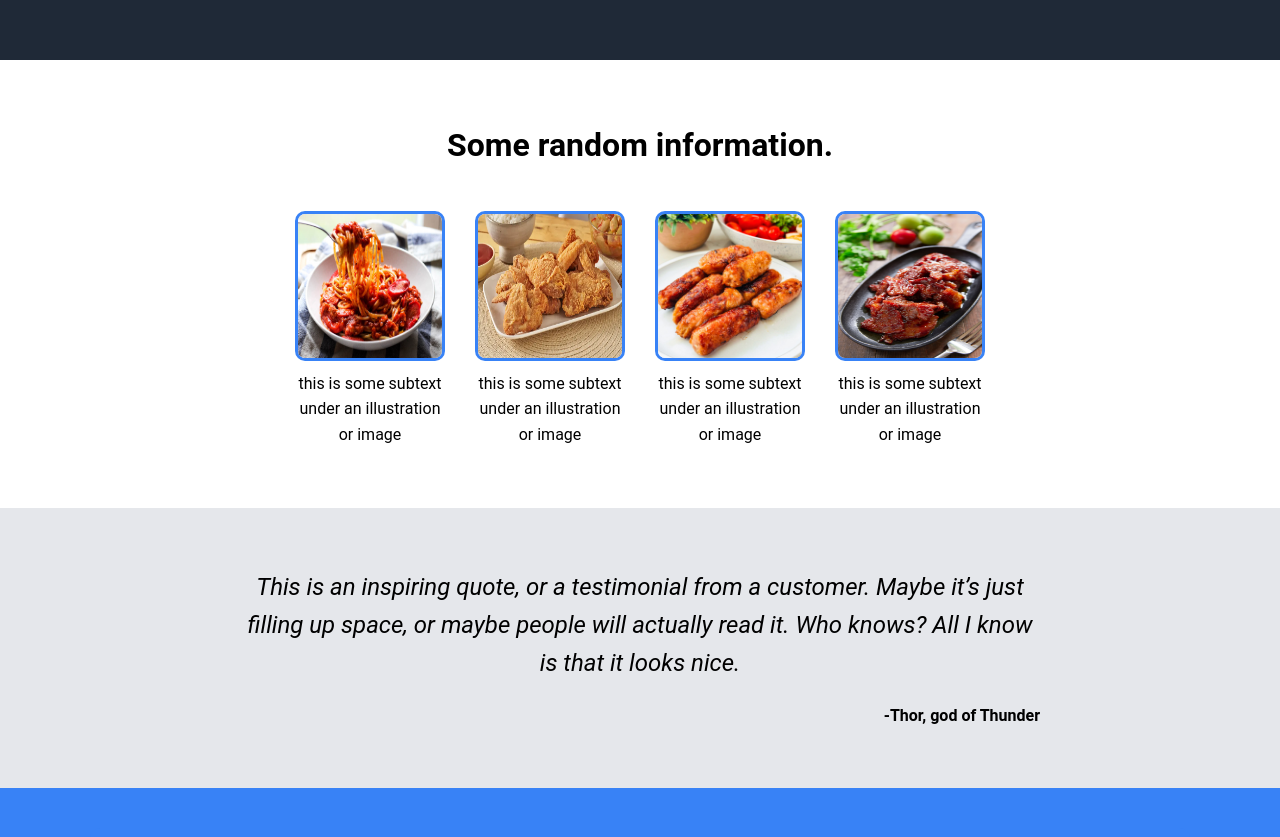
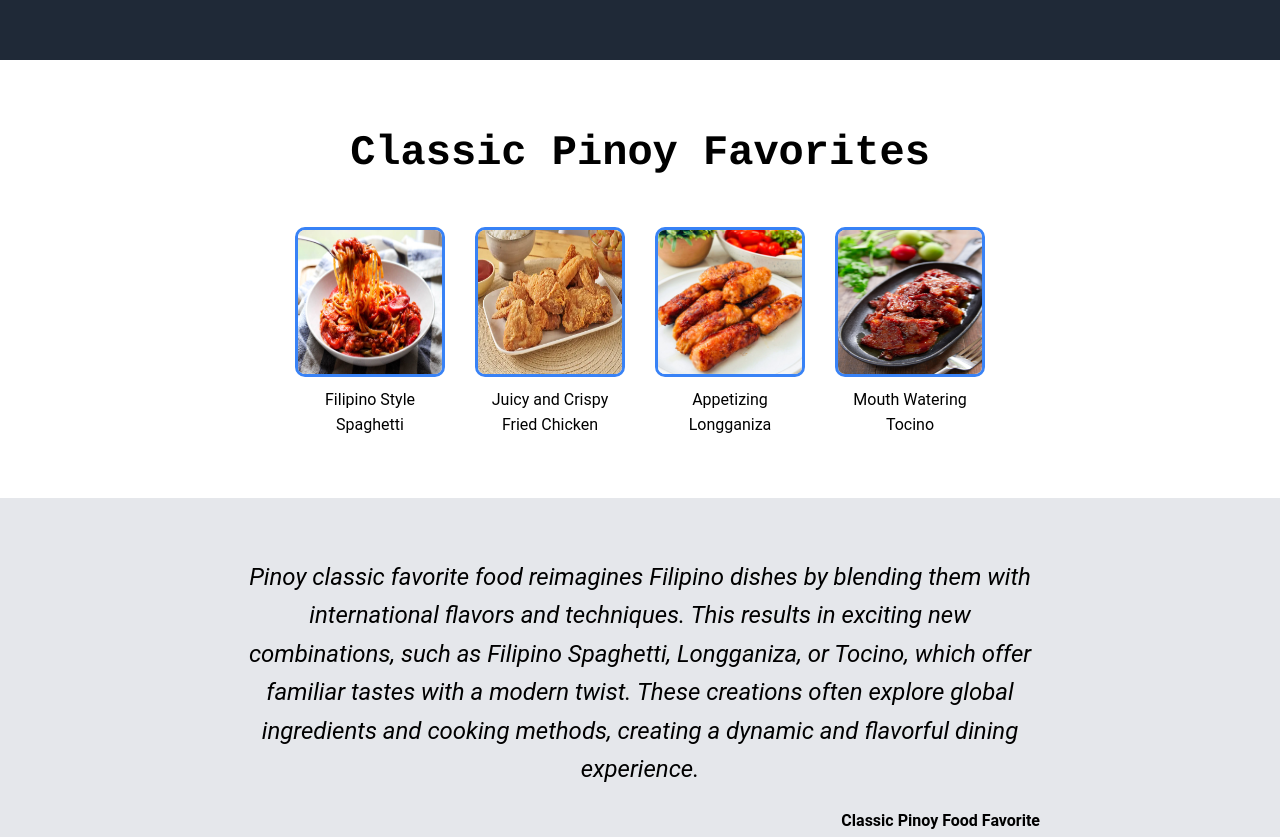
Before and after one commit to yajia92/landing-page, a plain HTML site: page index.html in a window 1280 px wide. Shown: the part 540-1377 px from the top of the page. Drawn offline with Linux system fonts and the light colour scheme.

Commit message:
Quotation Edit

```diff
--- a/index.html
+++ b/index.html
@@ -36,39 +36,39 @@
     </section>
 
     <section class="info-section">
-       <h1>Some random information.</h1>
+       <h1>Classic Pinoy Favorites</h1>
        <div class="info-boxes">
             <div class="box">
                 <div class="img-placeholder">
                      <img src="/images/Pinoy-Spag.jpg" >
                 </div>
-                <p>this is some subtext under an illustration or image</p>
+                <p>Filipino Style Spaghetti</p>
             </div>
             <div class="box">
                 <div class="img-placeholder">
                      <img src="/images/FriedChicken.jpg" >
                 </div>
-                <p>this is some subtext under an illustration or image</p>
+                <p>Juicy and Crispy Fried Chicken</p>
             </div>
             <div class="box">
                 <div class="img-placeholder">
                     <img src="/images/Longganiza.jpg" >
                 </div>
-                <p>this is some subtext under an illustration or image</p>
+                <p>Appetizing Longganiza</p>
             </div>
             <div class="box">
                 <div class="img-placeholder">
                     <img src="/images/Tocino.jpg" >
                 </div>
-                <p>this is some subtext under an illustration or image</p>
+                <p>Mouth Watering Tocino</p>
             </div>
        </div>
     </section>
 
     <section class="quote">
         <div class="quote-content">
-            <p>This is an inspiring quote, or a testimonial from a customer. Maybe it’s just filling up space, or maybe people will actually read it. Who knows? All I know is that it looks nice.</p>
-            <h4>-Thor, god of Thunder</h4>
+            <p>Pinoy classic favorite food reimagines Filipino dishes by blending them with international flavors and techniques. This results in exciting new combinations, such as Filipino Spaghetti, Longganiza, or Tocino, which offer familiar tastes with a modern twist. These creations often explore global ingredients and cooking methods, creating a dynamic and flavorful dining experience. </p>
+            <h4>Classic Pinoy Food Favorite</h4>
         </div>
     </section>
 
--- a/style.css
+++ b/style.css
@@ -35,7 +35,7 @@ body {
   font-family: 'Kunstler Script', Courier, monospace;
   font-size: 44px;
   font-weight: bold;
-  color: rgb(240, 10, 10)
+  color: #f03131
 }
 
 .nav-links a {
@@ -106,7 +106,8 @@ body {
 }
 
 .info-section h1 {
-  font-size: 32px;
+  font-family: 'Kunstler Script', Courier, monospace;;
+  font-size: 42px;
   margin-bottom: 40px;
 }
 
```
